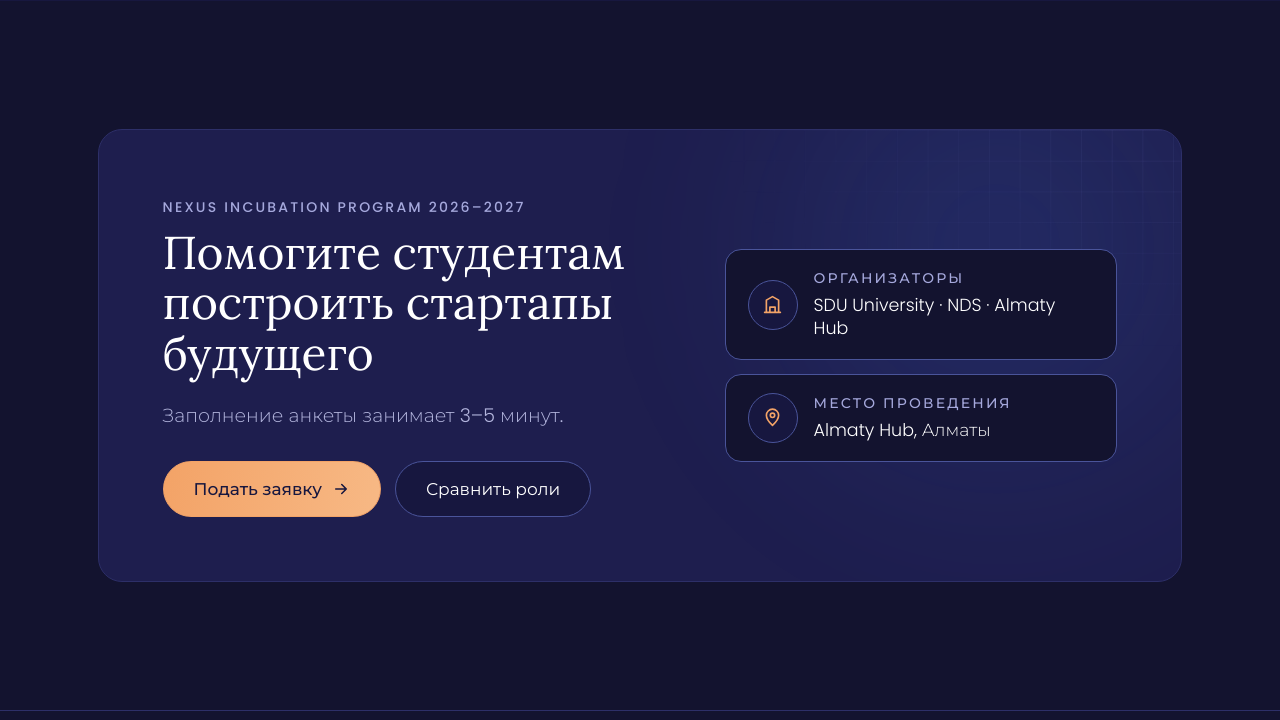
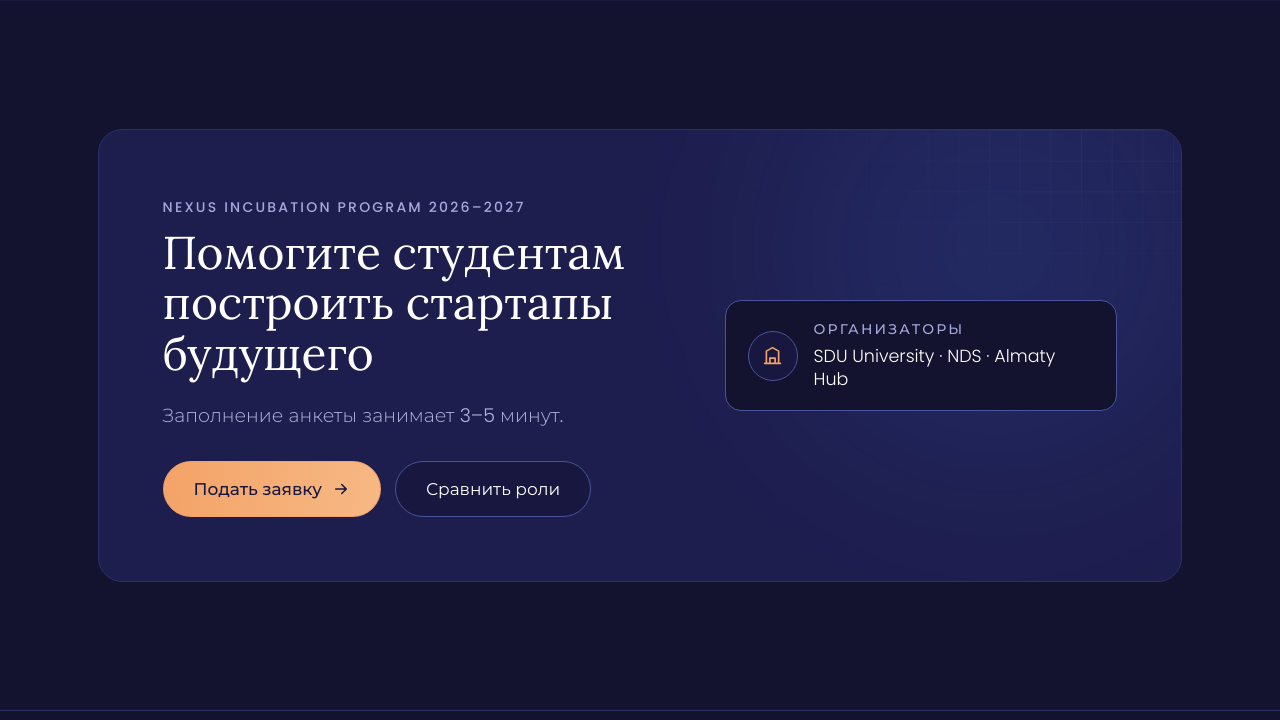
Before and after one commit to heellskl/nexus-incubation, a plain HTML site: page index.html in a window 1280 px wide. Shown: the part 5885-6605 px from the top of the page. Drawn offline with Linux system fonts and the light colour scheme.

Commit message:
Remove venue card from contacts
Co-Authored-By: Claude Opus 5.5 <noreply@anthropic.com>
Claude-Session: https://claude.ai/code/session_019xxYqvLMmDhnu2GG5PCDBp

```diff
--- a/index.html
+++ b/index.html
@@ -946,8 +946,6 @@ html[data-theme="light"] .hv-sum{background:linear-gradient(100deg,#B5571A,#D98A
       <div class="contacts" id="contactList" style="position:relative;z-index:1">
         <div class="card flat"><span class="ci"><svg viewBox="0 0 24 24"><path d="M3 21h18M5 21V7l7-4 7 4v14M9 21v-6h6v6"/></svg></span>
           <div><div class="lbl">Организаторы</div><div class="v">SDU University · NDS · Almaty Hub</div></div></div>
-        <div class="card flat"><span class="ci"><svg viewBox="0 0 24 24"><path d="M12 21s-7-6.2-7-11.5A7 7 0 0 1 19 9.5C19 14.8 12 21 12 21z"/><circle cx="12" cy="9.5" r="2.5"/></svg></span>
-          <div><div class="lbl">Место проведения</div><div class="v">Almaty Hub, Алматы</div></div></div>
       </div>
     </div>
   </div>
```
